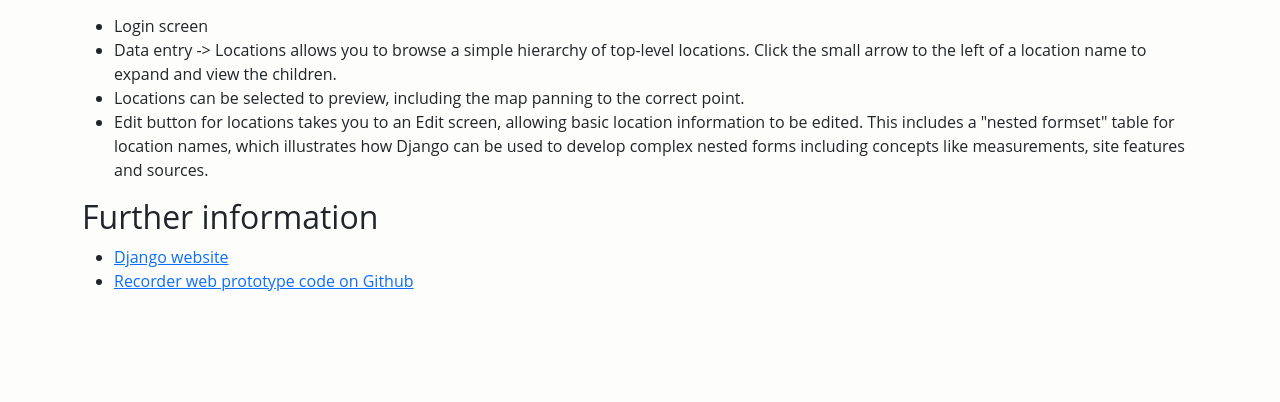
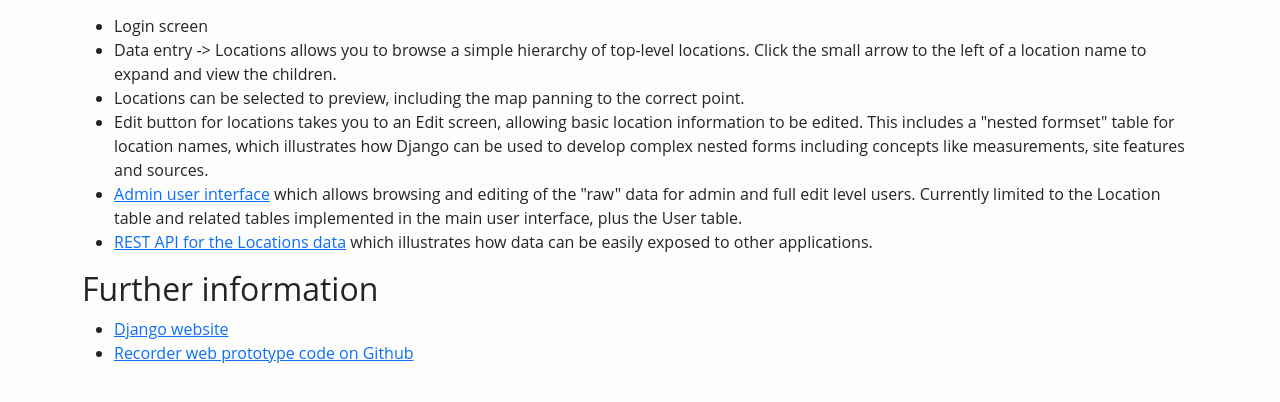
Before and after one commit to recorder-6-team/django-web-prototype, a Django app: page / in a window 1280 px wide. Shown: the part 249-651 px from the top of the page. Run offline with Django 3.2, Linux system fonts and the light colour scheme; the visitor is signed in with stand-in values (Sample User, id 1); style sheets or scripts are compiled from the project's sources; parts of the project's set-up code (start-up, migrations or seed data) failed here and were passed over; some libraries are stand-ins or nearby versions; some web fonts are replaced.

Commit message:
Improved info on home page

```diff
--- a/apps/glue/templates/glue/index.html
+++ b/apps/glue/templates/glue/index.html
@@ -19,6 +19,11 @@
     be edited. This includes a "nested formset" table for location names, which illustrates how
     Django can be used to develop complex nested forms including concepts like measurements, site
     features and sources.</li>
+  <li><a href="admin">Admin user interface</a> which allows browsing and editing of the "raw" data for
+    admin and full edit level users. Currently limited to the Location table and related tables
+    implemented in the main user interface, plus the User table.</li>
+  <li><a href="/api/locations/">REST API for the Locations data</a> which illustrates how data can
+    be easily exposed to other applications.</li>
 </ul>
 
 <h2>Further information</h2>
```
